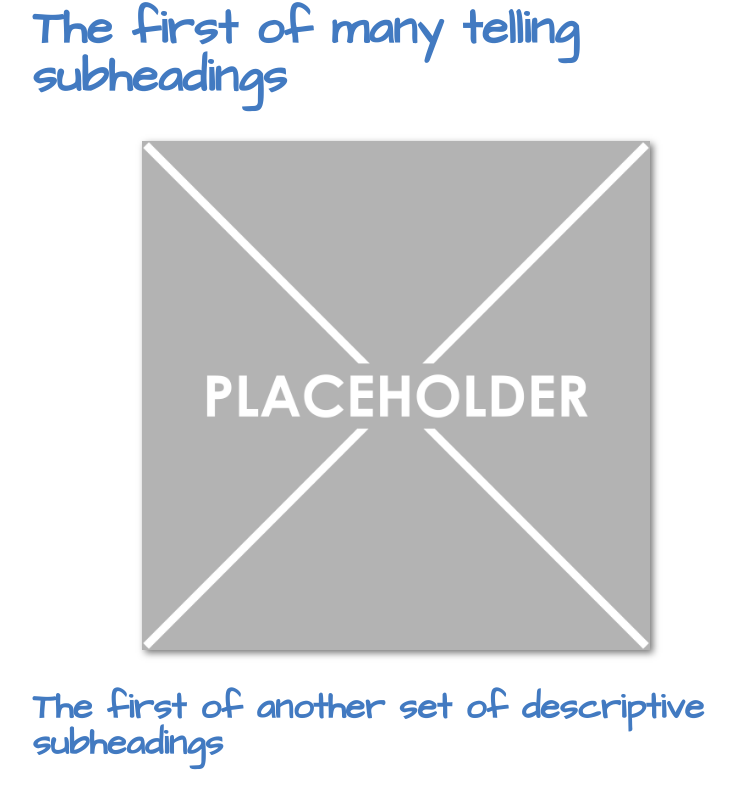
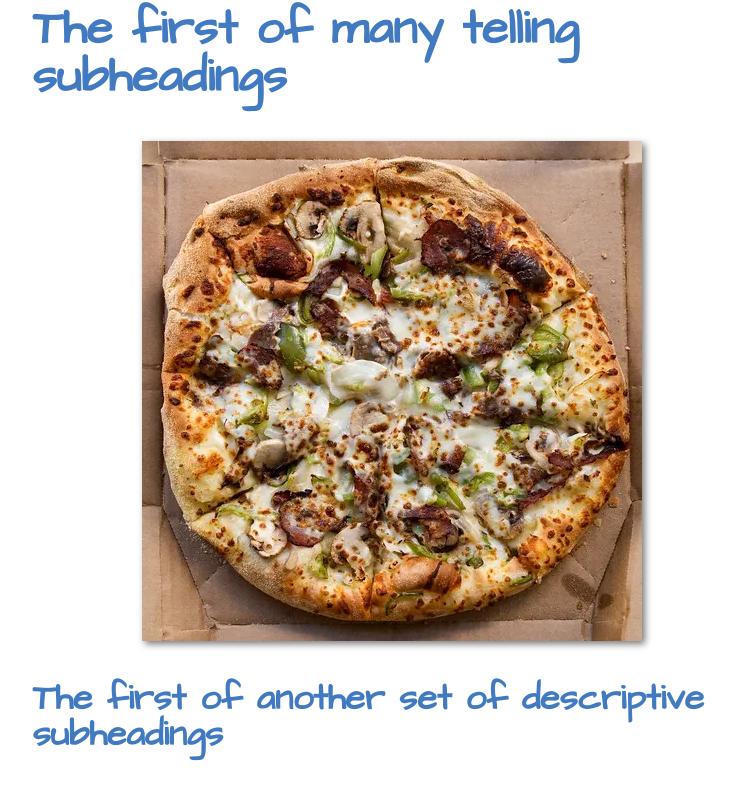
Before and after one commit to clementm8/best-of-philly, a plain HTML site: page index.html in a window 1280 px wide. Shown: the part 525-1315 px from the top of the page, without its empty margins (244-979 px from the left). Drawn offline with Linux system fonts and the light colour scheme; a web font is replaced by a local one.

Commit message:
Added media

```diff
--- a/index.html
+++ b/index.html
@@ -54,7 +54,7 @@
 			<h2>The first of many telling subheadings</h2>
 		<article>
         	<div class="image-container">
-        		<img src="img/placeholder-2400.png" alt="Something specific about the image" />
+        		<img src="img/pizza-500x500.webp" alt="Something specific about the image" />
         	</div>
         	<h3>The first of another set of descriptive subheadings</h3>
 			<p>Lorem ipsum dolor sit amet, consectetur adipisicing elit, sed do eiusmod tempor incididunt ut labore et dolore magna aliqua. Ut enim ad minim veniam, quis nostrud exercitation ullamco laboris nisi ut aliquip ex ea commodo consequat. Duis aute irure dolor in reprehenderit in voluptate velit esse cillum dolore eu fugiat nulla pariatur. Excepteur sint occaecat cupidatat non proident, sunt in culpa qui officia deserunt mollit anim id est laborum.</p>
```
Also changed, not shown: img/pizza-500x500.webp (renamed from Production/pizza-500x500.webp), img/pizza-oven-500x500.webp (renamed from Production/pizza-oven-500x500.webp), 1 other file.
